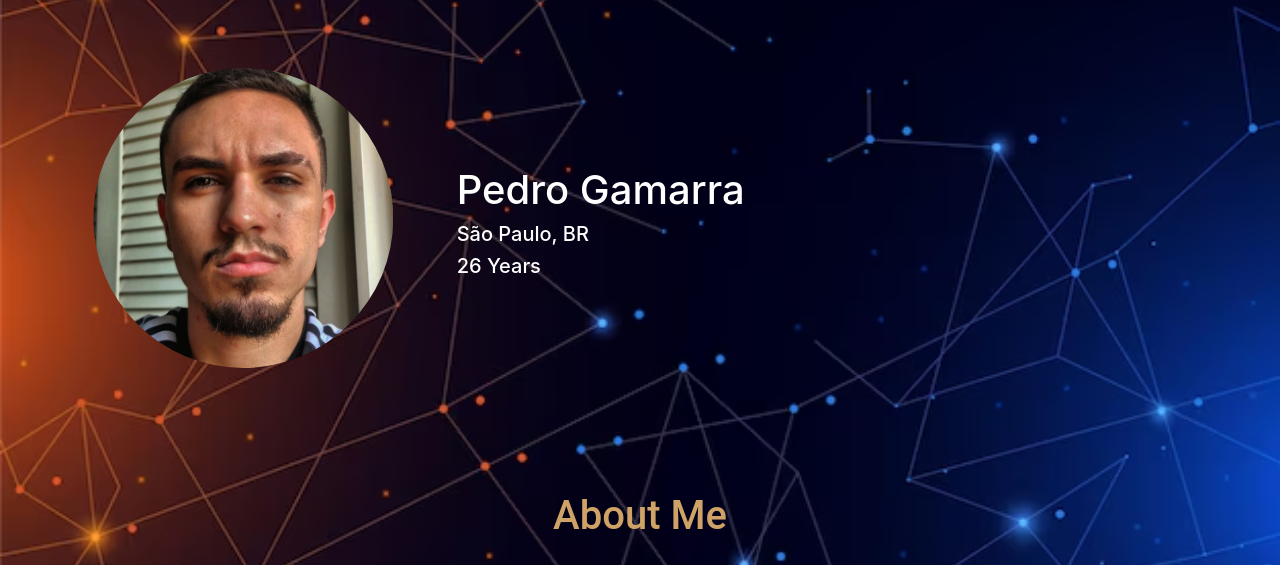
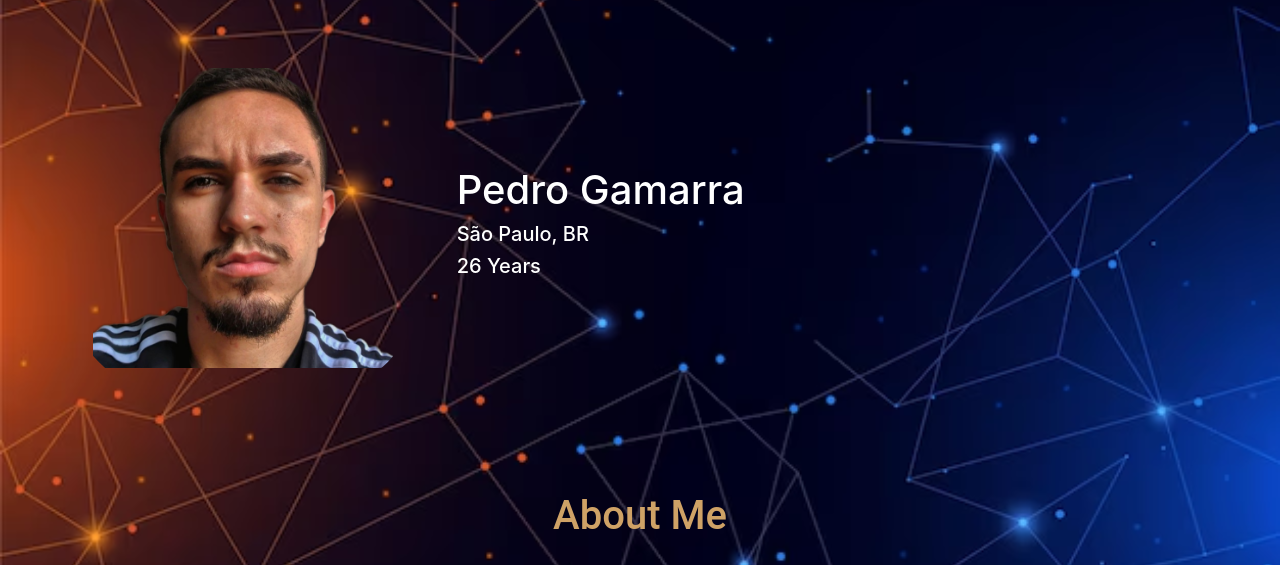
Before and after one commit to pehgamarra/my_own_portfolio, a Django app: template portfolio/templates/portfolio/home.html in a window 1280 px wide. Shown: the part 59-624 px from the top of the page. Run offline with Django 5.2, Linux system fonts and the light colour scheme; the template is opened without the code that fills it, so the values that code supplies are empty; some libraries are stand-ins or nearby versions.

Commit message:
change the profile pic

```diff
--- a/portfolio/static/portfolio/styles.css
+++ b/portfolio/static/portfolio/styles.css
@@ -13,7 +13,7 @@ html, body {
     width: 300px;
     height: auto;
     margin-bottom: 20px;
-    clip-path: circle(50% at 50%);
+    clip-path: circle(68% at 50%);
 }
 
 .main-content .col-md-8 {
--- a/portfolio/templates/portfolio/home.html
+++ b/portfolio/templates/portfolio/home.html
@@ -82,7 +82,7 @@
         <div id="home-section" class="container my-5 main-content">
             <div class="row align-items-center">
                 <div class="col-md-4 d-flex justify-content-center">
-                    <img src="{% static 'portfolio/eu.jpg' %}" class="img-fluid styled-img mb-3" alt="Pedro Gamarra">
+                    <img src="{% static 'portfolio/eu.png' %}" class="img-fluid styled-img mb-3" alt="Pedro Gamarra">
                 </div>
                 <div class="col-md-8">
                     <h1>Pedro Gamarra</h1>
```
Also changed, not shown: portfolio/static/portfolio/eu.jpg (deleted), portfolio/static/portfolio/eu.png (added).
